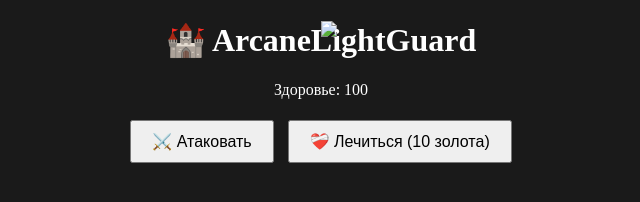
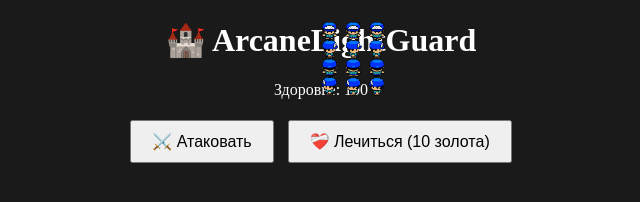
Before and after one commit to Fenixstone/Arcane, a plain HTML site: page index.html in a window 1280 px wide. Shown: the whole page, without its empty margins (319-959 px from the left). Drawn offline with Linux system fonts and the light colour scheme.

Commit message:
Update index.html

```diff
--- a/index.html
+++ b/index.html
@@ -8,7 +8,7 @@
         button { padding: 10px 20px; font-size: 16px; margin: 5px; }
     </style>
 </head>
-   <img src="assets/player.png" id="player" style="width: 64px; position: absolute; left: 50%;">
+   <img src="MainGuySpriteSheet.png" id="player" style="width: 64px; position: absolute; left: 50%;">
 <script>
     // Простая анимация атаки
     function attackAnimation() {
```
